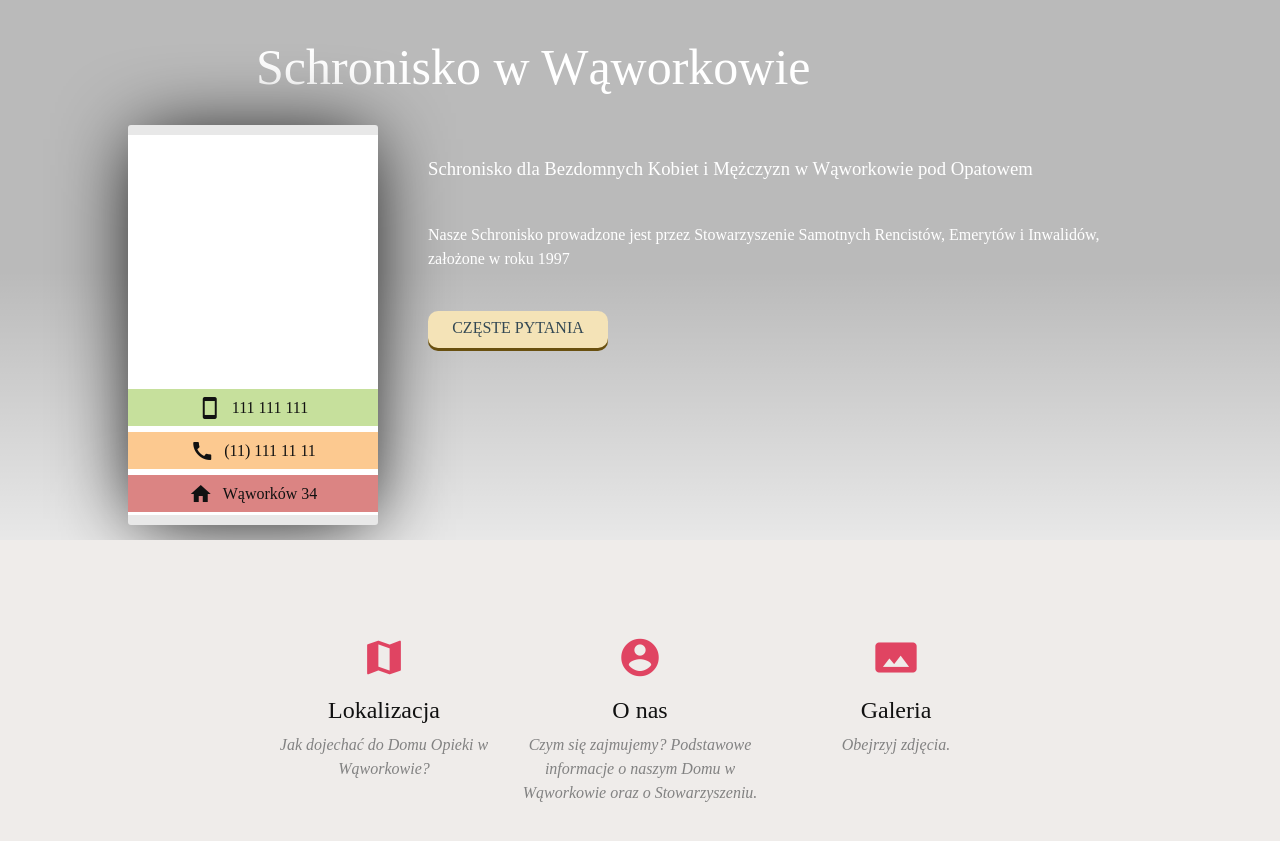
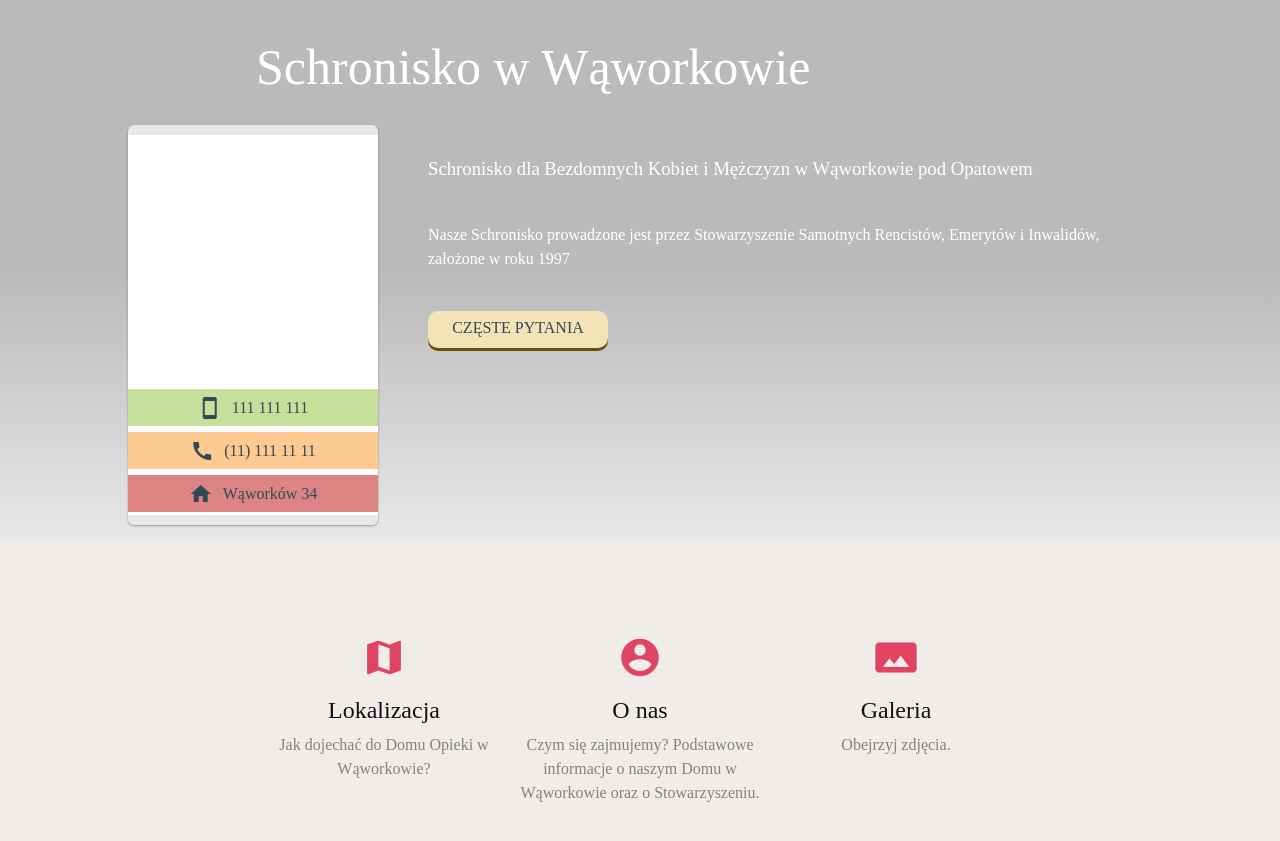
Before and after one commit to paweltar/stowarzyszenie, a Jekyll site: the page built from index.html, in a window 1280 px wide. Shown: the top 841 px of the page. Built offline with Jekyll 4.4.1, drawn with Linux system fonts in a browser that asks for light colours; some web fonts are replaced.

Commit message:
Fix card shadow

```diff
--- a/_sass/_landing-page.scss
+++ b/_sass/_landing-page.scss
@@ -38,8 +38,8 @@
         min-width: 250px;
         height: 400px;
         background-color: white;
-        box-shadow: 0px 4px 80px -10px black;
-        border-radius: 3px;
+        box-shadow: 0 1px 3px rgba(0,0,0,0.12), 0 1px 2px rgba(0,0,0,0.24);
+        border-radius: 6px;
         font-family: 'Muli';
         //
         box-sizing: border-box;
@@ -47,6 +47,10 @@
         border-bottom: 10px solid $grey-color-light;
         display: flex;
         flex-direction: column;
+        transition: all 0.3s cubic-bezier(.25,.8,.25,1);
+        &:hover {
+          box-shadow: 0 14px 28px rgba(0,0,0,0.25), 0 10px 10px rgba(0,0,0,0.22);
+        }
         .map {
           height: 100%;
         }
@@ -141,7 +145,6 @@
             font-family: 'Alegreya';
         }
         p {
-            font-style: italic;
             color: $grey-color;
         }
         &:first-child {
--- a/css/main.scss
+++ b/css/main.scss
@@ -68,6 +68,7 @@ $on-laptop:        800px;
   flex-direction: row;
   align-items: center;
   justify-content: center;
+  color: #334854;
   i {
     margin-right: 10px;
   }
```
